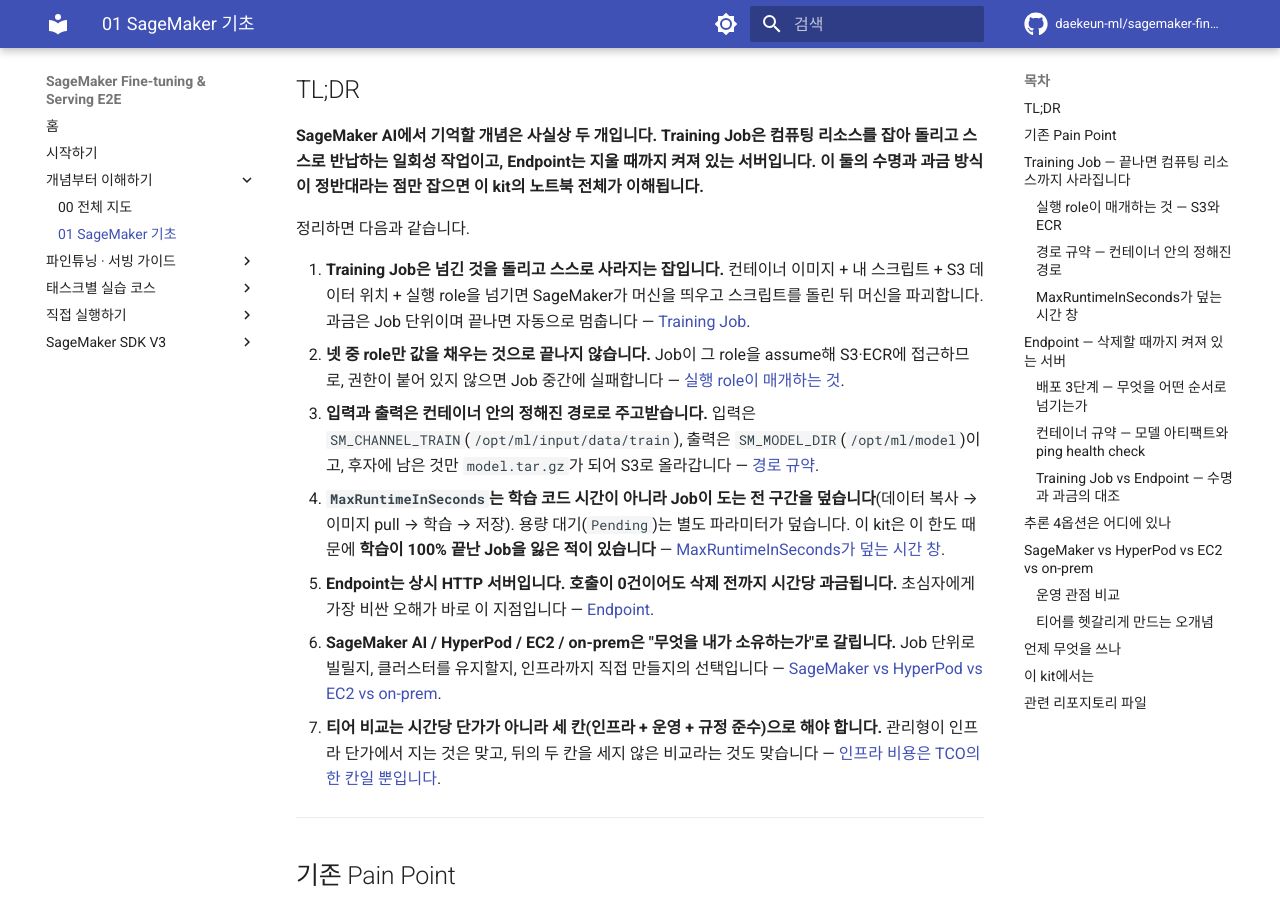
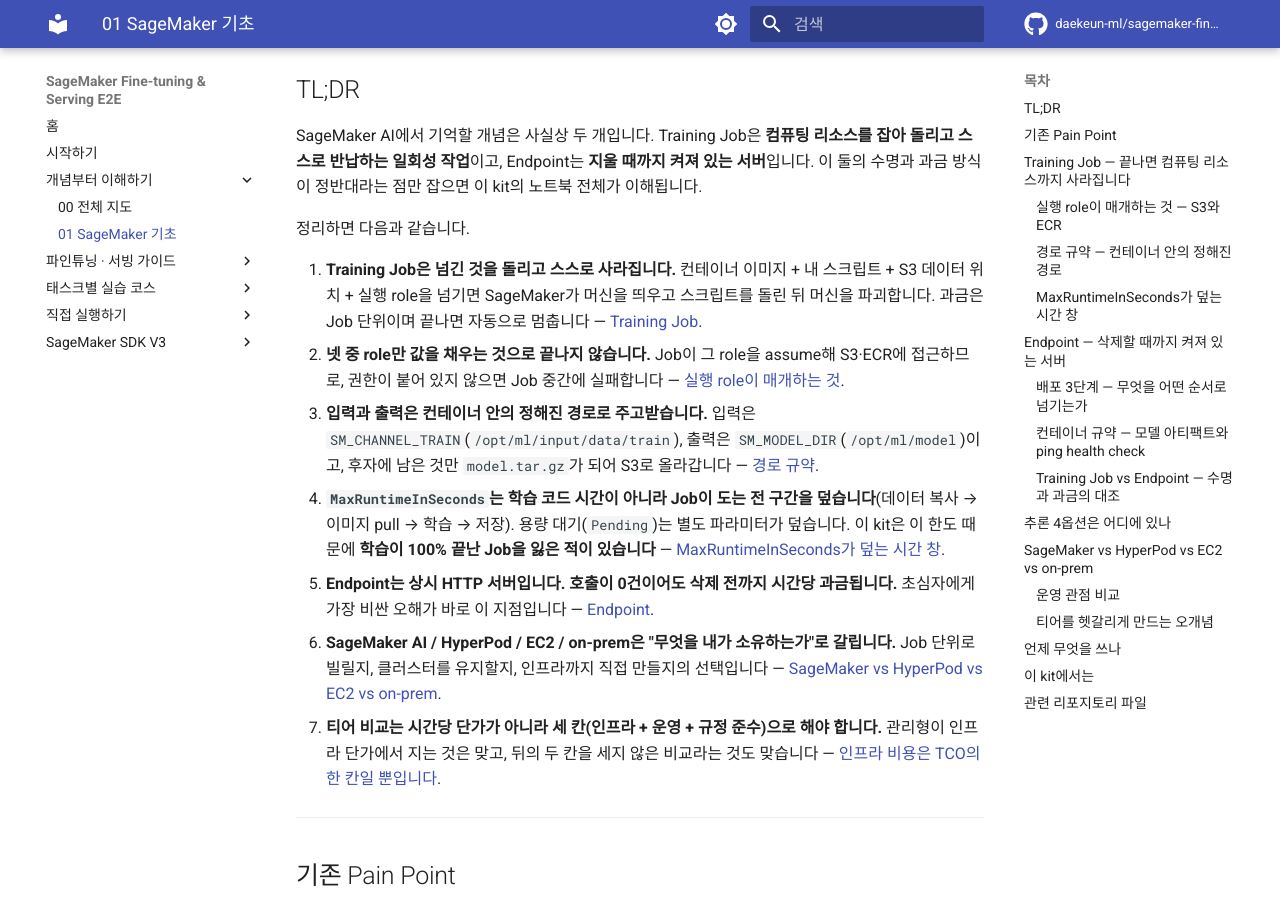
Before and after one commit to daekeun-ml/sagemaker-finetune-serve-e2e, an MkDocs documentation site: the page built from docs/01_sagemaker_basics.md, in a window 1280 px wide and 900 px high, scrolled down 571 px. Built offline with MkDocs 1.6.1 and Material for MkDocs 9.7.7, drawn with Linux system fonts in a browser that asks for light colours; comment, search, counter and statistics services are not loaded.

Commit message:
Unnest the bold in the TL;DR and finish the Job rename
The TL;DR paragraph was wrapped in ** and then had ** again inside it, so the
emphasis landed in the wrong places — the opening clause came out bold and the two
definitions it was meant to highlight did not. I introduced this myself while
replacing 계산 with 컴퓨팅 리소스 in that sentence. The paragraph is now plain with
bold on just the two definitions it contrasts.

Also three occurrences of 잡 that the earlier rename missed because my pattern
guarded the verb 잡다 by suffix and these did not match it: 잡입니다 (dropped
entirely, since Training Job is already the subject) and two 학습 잡으로 in course
pages. The three remaining 잡 in the docs are all the verb — 잡으므로, 잡으세요,
잡으려면.

```diff
--- a/docs/01_sagemaker_basics.md
+++ b/docs/01_sagemaker_basics.md
@@ -16,11 +16,11 @@
 
 ## TL;DR
 
-**SageMaker AI에서 기억할 개념은 사실상 두 개입니다. Training Job은 **컴퓨팅 리소스를 잡아 돌리고 스스로 반납하는 일회성 작업**이고, Endpoint는 **지울 때까지 켜져 있는 서버**입니다. 이 둘의 수명과 과금 방식이 정반대라는 점만 잡으면 이 kit의 노트북 전체가 이해됩니다.**
+SageMaker AI에서 기억할 개념은 사실상 두 개입니다. Training Job은 **컴퓨팅 리소스를 잡아 돌리고 스스로 반납하는 일회성 작업**이고, Endpoint는 **지울 때까지 켜져 있는 서버**입니다. 이 둘의 수명과 과금 방식이 정반대라는 점만 잡으면 이 kit의 노트북 전체가 이해됩니다.
 
 정리하면 다음과 같습니다.
 
-1. **Training Job은 넘긴 것을 돌리고 스스로 사라지는 잡입니다.** 컨테이너 이미지 + 내 스크립트 + S3 데이터 위치 + 실행 role을 넘기면 SageMaker가 머신을 띄우고 스크립트를 돌린 뒤 머신을 파괴합니다. 과금은 Job 단위이며 끝나면 자동으로 멈춥니다 — [Training Job](#training-job--끝나면-컴퓨팅-리소스까지-사라집니다).
+1. **Training Job은 넘긴 것을 돌리고 스스로 사라집니다.** 컨테이너 이미지 + 내 스크립트 + S3 데이터 위치 + 실행 role을 넘기면 SageMaker가 머신을 띄우고 스크립트를 돌린 뒤 머신을 파괴합니다. 과금은 Job 단위이며 끝나면 자동으로 멈춥니다 — [Training Job](#training-job--끝나면-컴퓨팅-리소스까지-사라집니다).
 2. **넷 중 role만 값을 채우는 것으로 끝나지 않습니다.** Job이 그 role을 assume해 S3·ECR에 접근하므로, 권한이 붙어 있지 않으면 Job 중간에 실패합니다 — [실행 role이 매개하는 것](#실행-role이-매개하는-것--s3와-ecr).
 3. **입력과 출력은 컨테이너 안의 정해진 경로로 주고받습니다.** 입력은 `SM_CHANNEL_TRAIN`(`/opt/ml/input/data/train`), 출력은 `SM_MODEL_DIR`(`/opt/ml/model`)이고, 후자에 남은 것만 `model.tar.gz`가 되어 S3로 올라갑니다 — [경로 규약](#경로-규약--컨테이너-안의-정해진-경로).
 4. **`MaxRuntimeInSeconds`는 학습 코드 시간이 아니라 Job이 도는 전 구간을 덮습니다**(데이터 복사 → 이미지 pull → 학습 → 저장). 용량 대기(`Pending`)는 별도 파라미터가 덮습니다. 이 kit은 이 한도 때문에 **학습이 100% 끝난 Job을 잃은 적이 있습니다** — [MaxRuntimeInSeconds가 덮는 시간 창](#maxruntimeinseconds가-덮는-시간-창).
```
Also changed, not shown: docs/courses/domain_qa.md (+1 -1 lines), docs/courses/multimodal.md (+1 -1 lines).
